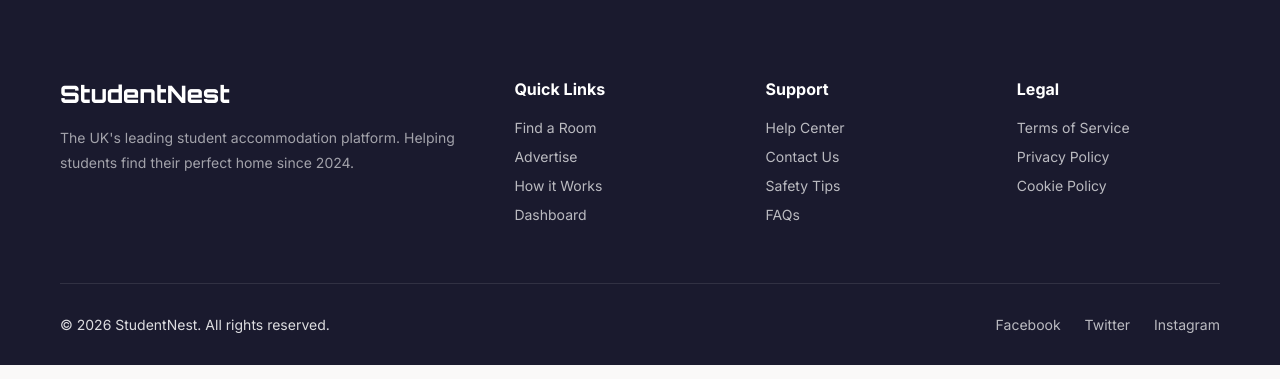
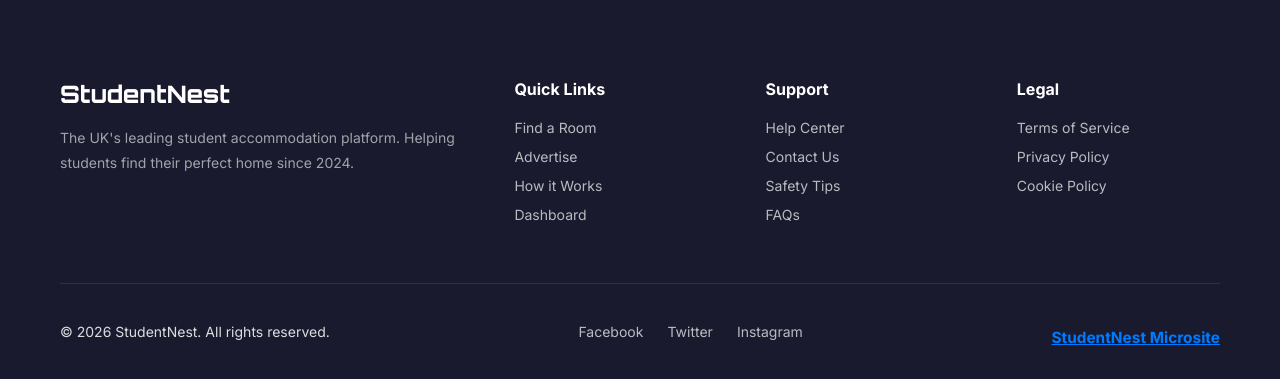
Before and after one commit to arvinshf/studentnest-housing-platform, a Django app: page /home.html in a window 1280 px wide. Shown: the part 3726-4105 px from the top of the page. Run offline with Django 4.2, Linux system fonts and the light colour scheme; data that the repository does not hold is empty.

Commit message:
Add StudentNest Microsite bold link to footer

```diff
--- a/backend/templates/home.html
+++ b/backend/templates/home.html
@@ -401,6 +401,9 @@
           <a href="#" class="home-social-link">Twitter</a>
           <a href="#" class="home-social-link">Instagram</a>
         </div>
+        <div style="margin-top: 12px;">
+          <a href="https://sites.google.com/view/studentnest-mictrosite/home" target="_blank" style="font-weight: bold; color: #007bff; text-decoration: underline; font-size: 1.1em;">StudentNest Microsite</a>
+        </div>
       </div>
     </div>
   </footer>
```
